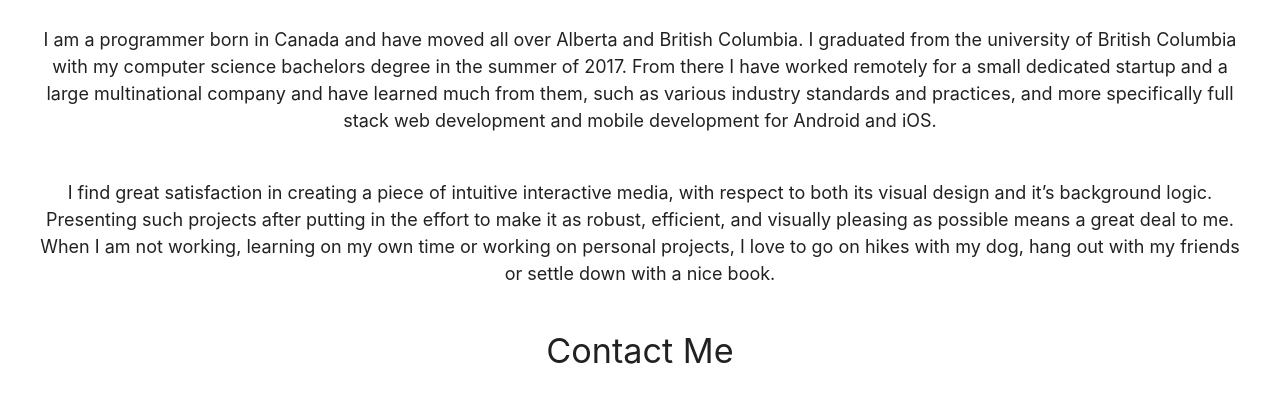
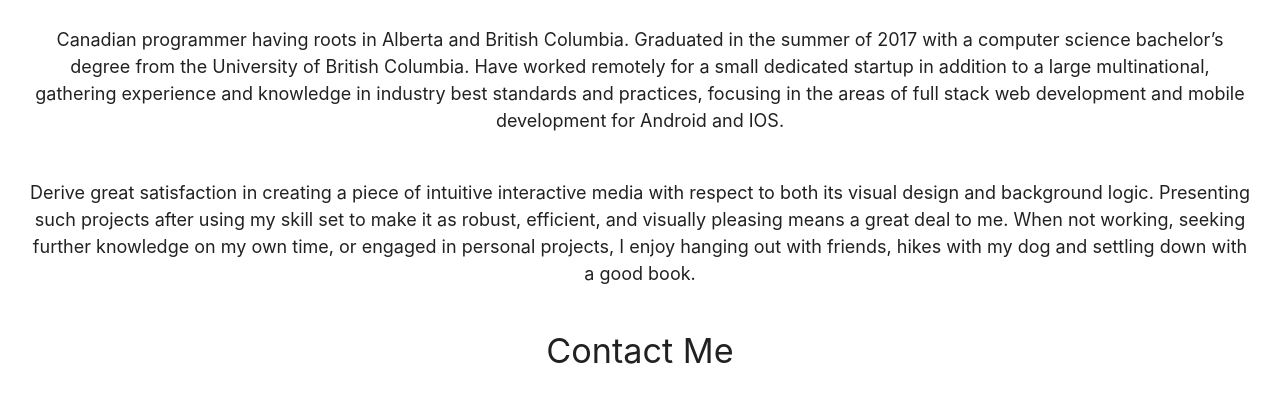
Before and after one commit to kramer545/kramer545.github.io, a plain HTML site: page index.html in a window 1280 px wide. Shown: the part 584-977 px from the top of the page. Drawn offline with nearby package versions, Linux system fonts and the light colour scheme.

Commit message:
updated about me text

```diff
--- a/index.html
+++ b/index.html
@@ -35,17 +35,17 @@
     <div id="about_me" class="scrollspy section">
       <h3 class="center-align">About Me</h3>
       <div class="project-row row">
-        I am a programmer born in Canada and have moved all over Alberta and British Columbia.
-		I graduated from the university of British Columbia with my computer science bachelors degree in the summer of 2017.
-		From there I have worked remotely for a small dedicated startup and a large multinational company and have learned much from them,
-		such as various industry standards and practices, and more specifically full stack web development and mobile development for Android and iOS.
+		Canadian programmer having roots in Alberta and British Columbia.
+		Graduated in the summer of 2017 with a computer science bachelor’s degree from the University of British Columbia.
+		Have worked remotely for a small dedicated startup in addition to a large multinational,
+		gathering experience and knowledge in industry best standards and practices,
+		focusing in the areas of full stack web development and mobile development for Android and IOS.
       </div>
       <div class="project-row row">
-		I find great satisfaction in creating a piece of intuitive interactive media,
-		with respect to both its visual design and it’s background logic.
-		Presenting such projects after putting in the effort to make it as robust, efficient, and visually pleasing as possible means a great deal to me.
-		When I am not working, learning on my own time or working on personal projects, I love to go on hikes with my dog,
-		hang out with my friends or settle down with a nice book.
+		Derive great satisfaction in creating a piece of intuitive interactive media with respect to both its visual design and background logic.
+		Presenting such projects after using my skill set to make it as robust, efficient, and visually pleasing means a great deal to me.
+		When not working, seeking further knowledge on my own time, or engaged in personal projects,
+		I enjoy hanging out with friends, hikes with my dog and settling down with a good book.
       </div>
 	  <div id="contact_me" class="Project-row row">
       <h4 class="center-align">Contact Me</h4>
```
